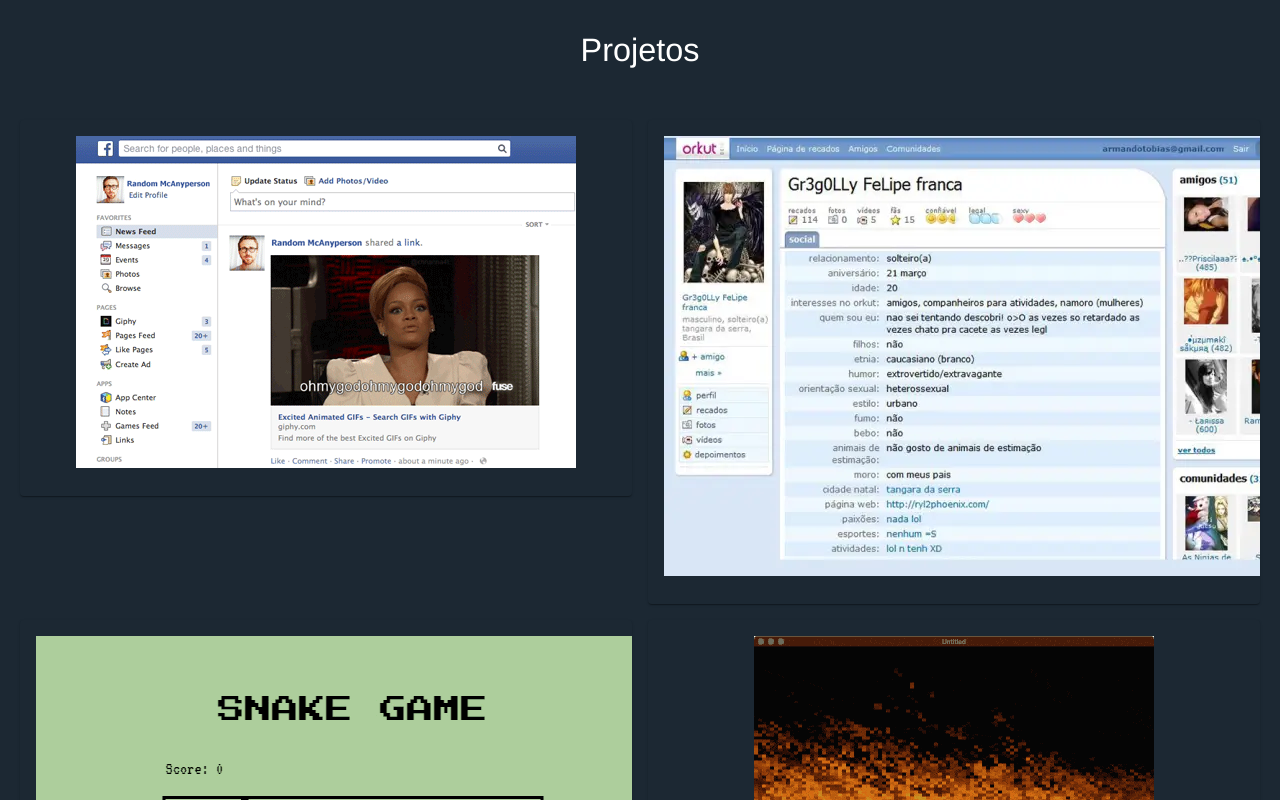
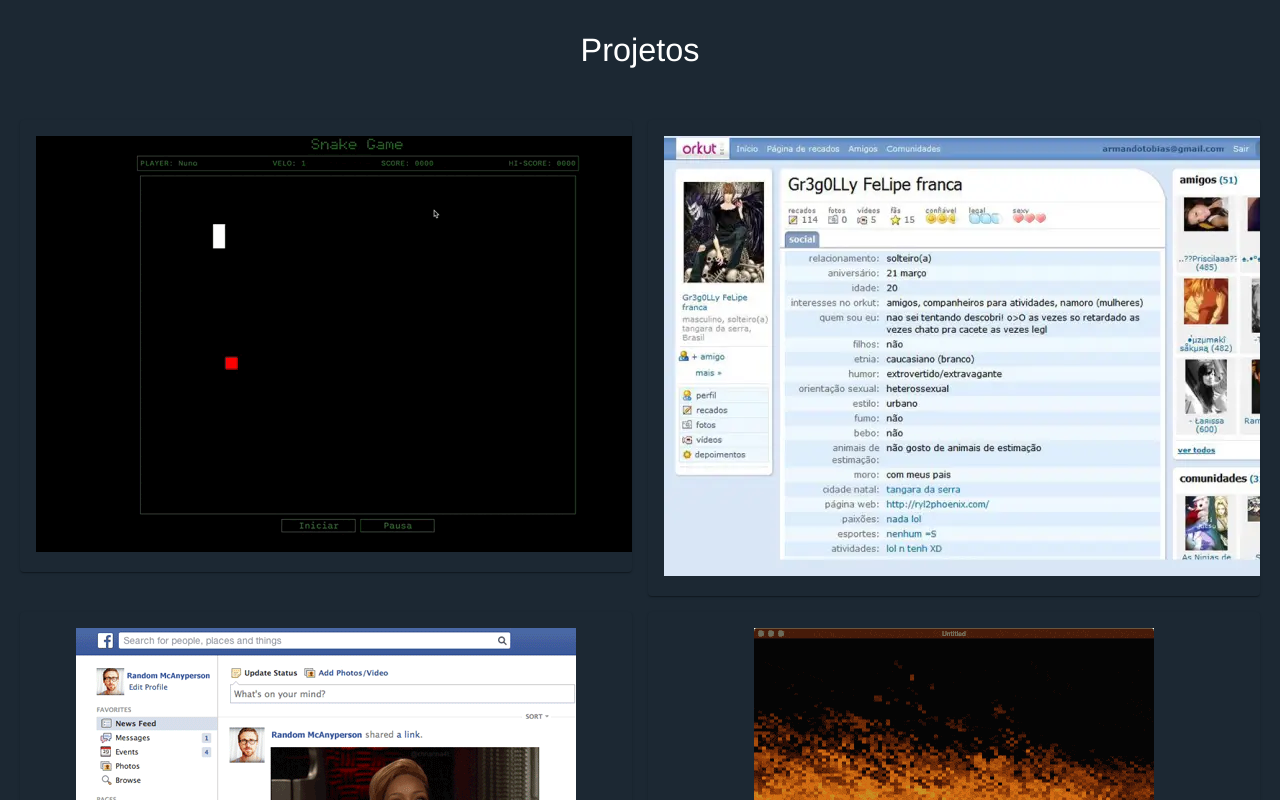
Before and after one commit to NunnoXavier/portfolio, a React (Vite) app: page / in a window 1280 px wide. Shown: the part 1640-2440 px from the top of the page. Built offline with nearby package versions, Linux system fonts and the light colour scheme.

Commit message:
ajustes no componente cardProjetos e inserido link para projeto snake

```diff
--- a/global.css
+++ b/global.css
@@ -1,3 +1,3 @@
 body{
-    margin: 0
+    margin: 0;
 }
--- a/package.json
+++ b/package.json
@@ -1,5 +1,5 @@
 {
-  "homepage": "https://NunnoXavier.github.io/portfolio",
+  "homepage": "https://nunnoxavier.github.io/myportfolio",
   "name": "porfolio",
   "private": true,
   "version": "0.0.0",
--- a/src/components/MyCard/MyCard.tsx
+++ b/src/components/MyCard/MyCard.tsx
@@ -2,21 +2,21 @@
 
 export interface MyCardProps{
   children?: React.ReactNode,
-  myStyle?: React.CSSProperties
+  myStyle?: React.CSSProperties,
+  hover?: React.CSSProperties,
+  className?: string
 }
 
-const MyCard:React.FC<MyCardProps> = ({ children, myStyle }) =>{
+const MyCard:React.FC<MyCardProps> = ({ children, myStyle, hover, className }) =>{
 
-    const StyledCard = styled(Card)( () =>({
-        "&:hover": {
-          boxShadow: '3px 3px 3px 3px rgba(0, 0, 0, 0.2);',
-
-        },
+    const StyledCard = styled(Card)( () =>(
+      {
+        "&:hover": { boxShadow: '3px 3px 3px 3px rgba(0, 0, 0, 0.2);', ...hover },
         ...myStyle
      }))
 
     return(
-        <StyledCard>
+        <StyledCard className={className}>
             { children }
         </StyledCard>
     )
--- a/src/pages/Home/Projetos/CardProjeto.tsx
+++ b/src/pages/Home/Projetos/CardProjeto.tsx
@@ -1,17 +1,50 @@
 import { ReactNode } from "react";
 import MyCard from "../../../components/MyCard/MyCard";
 import Theme from "../../../Theme";
-
+import { Link, Typography, Box, styled } from '@mui/material'
 
   interface CardProjetoProps{
     children?: ReactNode,
+    linkProjeto?: string,
+    linkCodigo?: string
   }
 
-  const CardProjeto: React.FC<CardProjetoProps> = ({ children }) => {
+  const StyledMyCard = styled(MyCard)({
+    '&:hover .desaparecer' : { display: 'block' }
+  })
+
+  const corTexto = "#999999"
+
+  const CardProjeto: React.FC<CardProjetoProps> = ({ children, linkProjeto, linkCodigo }) => {
     return(
-        <MyCard myStyle={{ background: Theme.palette.primary.main }}>
+        <StyledMyCard myStyle={ { background: Theme.palette.primary.main, position: 'relative'} }>
             { children }
-        </MyCard>
+
+            <Box className='desaparecer' sx={ { display: 'none',  position: 'absolute', top: '0', left: '0',
+              width: '100%', height: '100%',
+              backgroundColor: 'rgba(0, 0, 0, 0.40)' } }>
+            </Box>
+            <MyCard className='desaparecer' myStyle={{ position: 'absolute', top: '70%', left: '43%', padding: '0px 10px',
+              backgroundColor: 'rgba(0,0,0,0.50)',
+              display: 'none'
+             }}>
+              <Link href={linkProjeto} target="blank" underline="hover" color={ corTexto }>
+                <Typography variant="h6">
+                  Abrir
+                </Typography>
+              </Link>
+            </MyCard>
+            <MyCard className='desaparecer' myStyle={{ position: 'absolute', top: '70%', left: '52%', padding: '0px 10px',
+              backgroundColor: 'rgba(0,0,0,0.50)',
+              display: 'none'
+             }}>
+              <Link href={linkCodigo} target="blank" underline="hover" color={ corTexto }>
+                <Typography variant="h6">
+                  Ver Código
+                </Typography>
+              </Link>
+            </MyCard>
+        </StyledMyCard>
     )
   }
 
--- a/src/pages/Home/Projetos/Projetos.tsx
+++ b/src/pages/Home/Projetos/Projetos.tsx
@@ -2,9 +2,9 @@
 import { LegacyRef } from "react"
 import Theme from "../../../Theme"
 import CardProjeto from "./CardProjeto"
-import Projeto1 from "../../../assets/images/fb.gif"
+import Projeto1 from "../../../assets/images/snake.gif"
 import Projeto2 from "../../../assets/images/orkut.webp"
-import Projeto3 from "../../../assets/images/snake.gif"
+import Projeto3 from "../../../assets/images/fb.gif"
 import Projeto4 from "../../../assets/images/doom-fire.gif"
 
 interface ProjetosProps{
@@ -29,7 +29,8 @@
           </Typography>
           <Grid container spacing={2} sx={{marginY:"4%" }}>
             <Grid size={{ xs:12, md:6 }} sx={{ height: "100%" }}>
-              <CardProjeto>
+              <CardProjeto linkProjeto="https://nunnoxavier.github.io/snake-game/"
+                linkCodigo="https://github.com/nunnoxavier/snake-game" >
                 <CardContent sx={{ textAlign:"center", height:"100%" }}>
                   <img src={Projeto1} alt="" />
                 </CardContent>
```
Also changed, not shown: src/assets/images/snake.gif.
